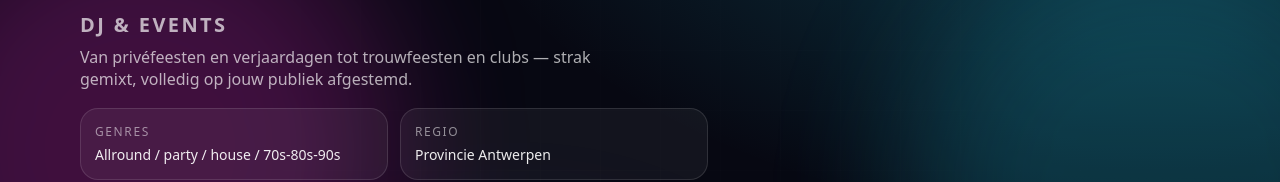
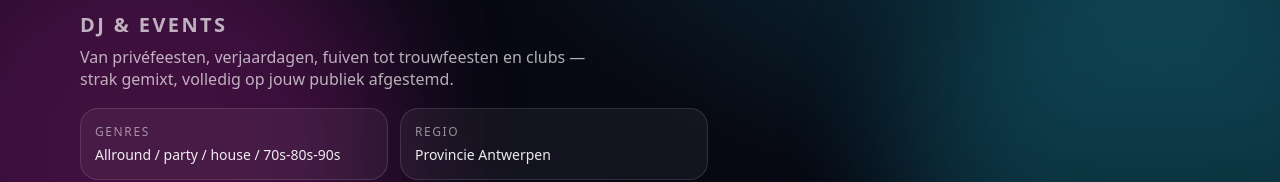
Before and after one commit to decordtferre/polyester-website, a plain HTML site: page index.html in a window 1280 px wide. Shown: the part 190-372 px from the top of the page. Drawn offline with Linux system fonts and the light colour scheme.

Commit message:
made small test change

```diff
--- a/index.html
+++ b/index.html
@@ -75,7 +75,7 @@
           </h1>
 
           <p class="subhead">
-            Van privéfeesten en verjaardagen tot trouwfeesten en clubs — strak gemixt, volledig op jouw publiek afgestemd.
+            Van privéfeesten, verjaardagen, fuiven tot trouwfeesten en clubs — strak gemixt, volledig op jouw publiek afgestemd.
           </p>
 
           <div class="quick">
```
